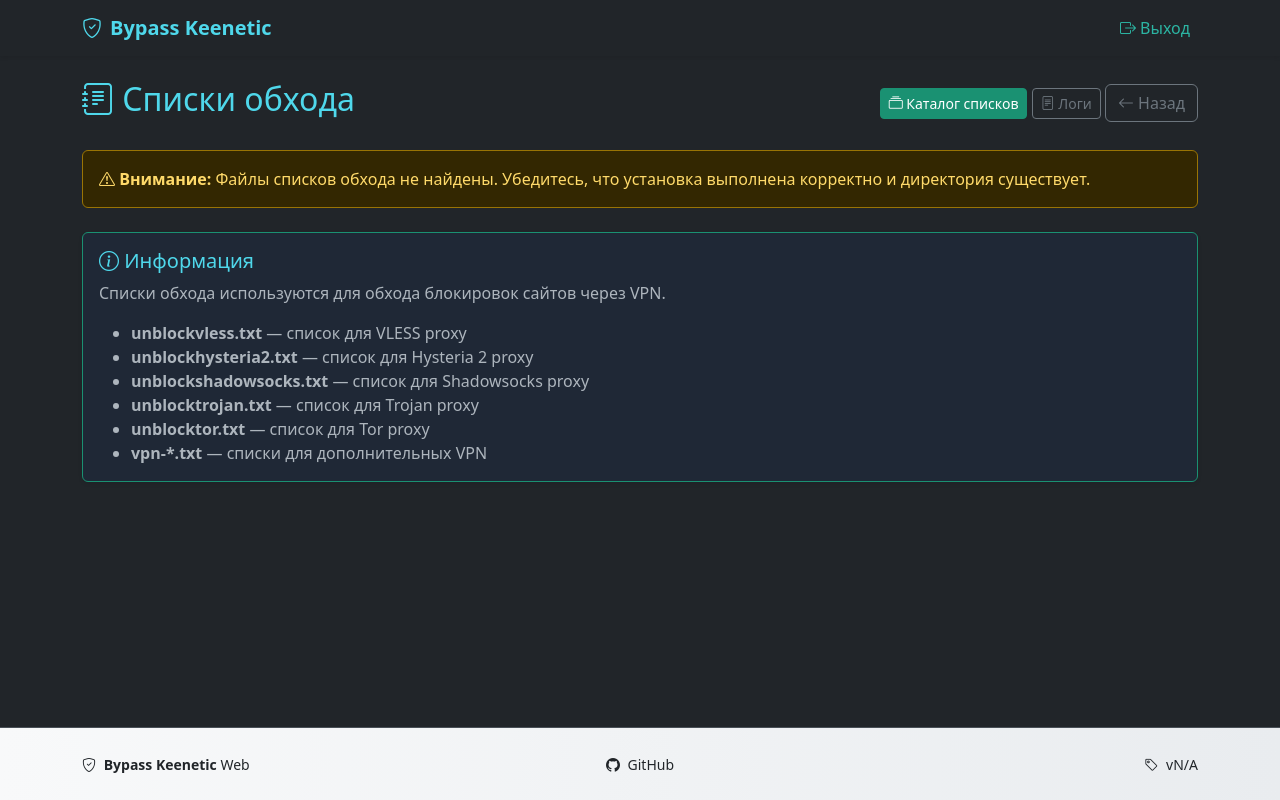
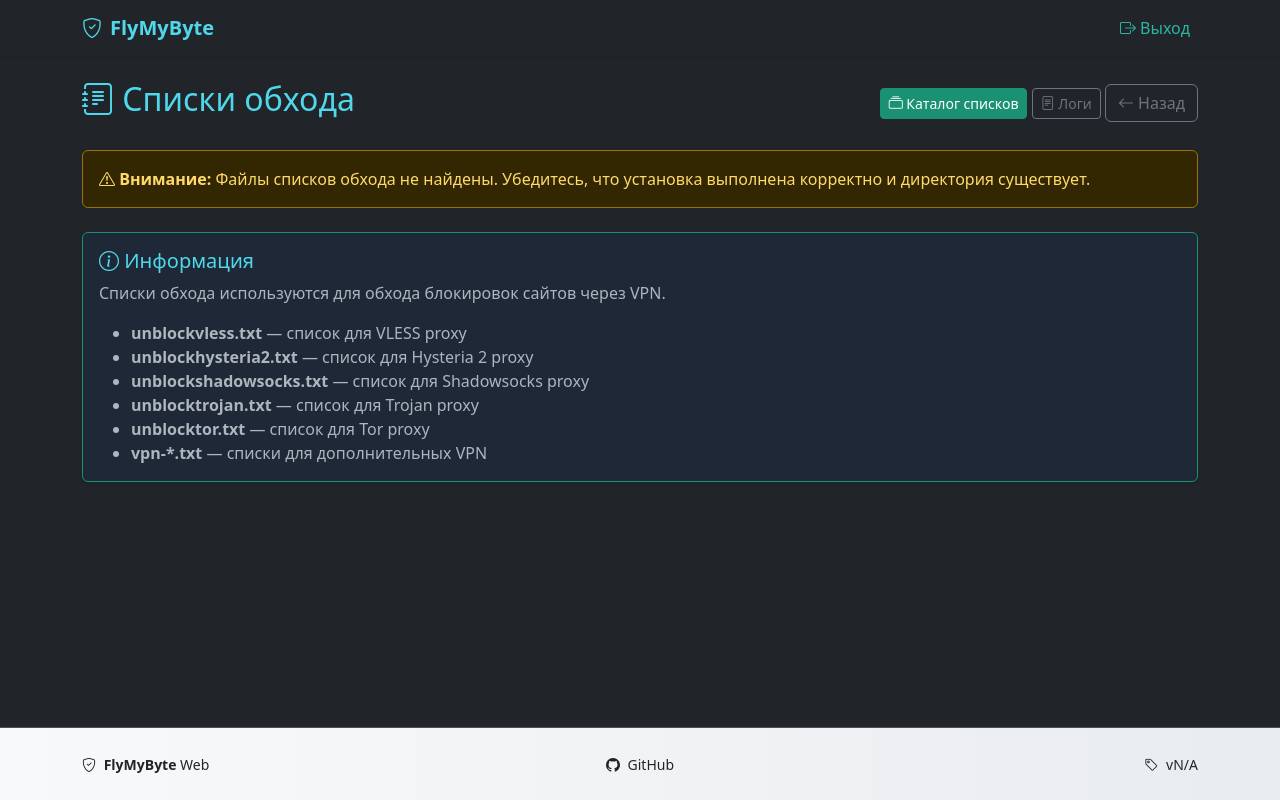
Before and after one commit to royfincher25-source/flymybyte, a Flask app: page /bypass in a window 1280 px wide. Run offline with Flask 3, Linux system fonts and the light colour scheme; the visitor is signed in with stand-in values (Sample User, id 1).

Commit message:
fix: rename Bypass Keenetic to FlyMyByte

```diff
--- a/src/web_ui/__init__.py
+++ b/src/web_ui/__init__.py
@@ -1,5 +1,5 @@
 """
-Bypass Keenetic Web Interface Package.
+FlyMyByte Web Interface Package.
 
 Flask web application for managing Keenetic router bypass.
 """
--- a/src/web_ui/core/services.py
+++ b/src/web_ui/core/services.py
@@ -1,5 +1,5 @@
 """
-Bypass Keenetic Web Interface - Key Parsers and Service Management
+FlyMyByte Web Interface - Key Parsers and Service Management
 
 Full-featured parsers for VPN keys (VLESS, Shadowsocks, Trojan, Tor).
 Memory-optimized for embedded devices (128MB RAM).
--- a/src/web_ui/core/utils.py
+++ b/src/web_ui/core/utils.py
@@ -1,5 +1,5 @@
 """
-Bypass Keenetic Web Interface - Core Utilities
+FlyMyByte Web Interface - Core Utilities
 
 Memory-optimized utilities for embedded devices (128MB RAM).
 - LRU cache with 50 entry limit (reduced from 100)
--- a/src/web_ui/routes.py
+++ b/src/web_ui/routes.py
@@ -1,5 +1,5 @@
 """
-Bypass Keenetic Web Interface - Routes
+FlyMyByte Web Interface - Routes
 
 Routes for the web interface with session-based authentication.
 """
--- a/src/web_ui/templates/backup.html
+++ b/src/web_ui/templates/backup.html
@@ -1,6 +1,6 @@
 {% extends "base.html" %}
 
-{% block title %}Бэкап — Bypass Keenetic{% endblock %}
+{% block title %}Бэкап — FlyMyByte{% endblock %}
 
 {% block content %}
 <div class="d-flex justify-content-between align-items-center mb-4">
--- a/src/web_ui/templates/base.html
+++ b/src/web_ui/templates/base.html
@@ -3,7 +3,7 @@
 <head>
     <meta charset="UTF-8">
     <meta name="viewport" content="width=device-width, initial-scale=1.0">
-    <title>{% block title %}Bypass Keenetic{% endblock %}</title>
+    <title>{% block title %}FlyMyByte{% endblock %}</title>
 
     <!-- Bootstrap 5.3 CSS -->
     <link href="https://cdn.jsdelivr.net/npm/bootstrap@5.3.0/dist/css/bootstrap.min.css" rel="stylesheet">
@@ -21,7 +21,7 @@
         <div class="container">
             <a class="navbar-brand d-flex align-items-center gap-2 fw-bold" href="{{ url_for('main.index') }}">
                 <i class="bi bi-shield-check fs-5"></i>
-                <span>Bypass Keenetic</span>
+                <span>FlyMyByte</span>
             </a>
             {% if session.get('authenticated') %}
             <div class="navbar-nav ms-auto">
@@ -55,7 +55,7 @@
                 <div class="col-md-4 text-center text-md-start mb-2 mb-md-0">
                     <small class="text-dark">
                         <i class="bi bi-shield-check me-1"></i>
-                        <strong>Bypass Keenetic</strong> Web
+                        <strong>FlyMyByte</strong> Web
                     </small>
                 </div>
                 <div class="col-md-4 text-center mb-2 mb-md-0">
--- a/src/web_ui/templates/bypass.html
+++ b/src/web_ui/templates/bypass.html
@@ -1,6 +1,6 @@
 {% extends "base.html" %}
 
-{% block title %}Списки обхода — Bypass Keenetic{% endblock %}
+{% block title %}Списки обхода — FlyMyByte{% endblock %}
 
 {% block content %}
 <div class="d-flex justify-content-between align-items-center mb-4">
--- a/src/web_ui/templates/bypass_catalog.html
+++ b/src/web_ui/templates/bypass_catalog.html
@@ -1,6 +1,6 @@
 {% extends "base.html" %}
 
-{% block title %}Каталог списков — Bypass Keenetic{% endblock %}
+{% block title %}Каталог списков — FlyMyByte{% endblock %}
 
 {% block content %}
 <div class="d-flex justify-content-between align-items-center mb-4">
--- a/src/web_ui/templates/dns_monitor.html
+++ b/src/web_ui/templates/dns_monitor.html
@@ -1,6 +1,6 @@
 {% extends "base.html" %}
 
-{% block title %}DNS Монитор — Bypass Keenetic{% endblock %}
+{% block title %}DNS Монитор — FlyMyByte{% endblock %}
 
 {% block content %}
 <div class="d-flex justify-content-between align-items-center mb-4">
--- a/src/web_ui/templates/dns_spoofing.html
+++ b/src/web_ui/templates/dns_spoofing.html
@@ -1,6 +1,6 @@
 {% extends "base.html" %}
 
-{% block title %}DNS-обход AI-доменов — Bypass Keenetic{% endblock %}
+{% block title %}DNS-обход AI-доменов — FlyMyByte{% endblock %}
 
 {% block content %}
 <div class="d-flex justify-content-between align-items-center mb-4">
--- a/src/web_ui/templates/index.html
+++ b/src/web_ui/templates/index.html
@@ -1,6 +1,6 @@
 {% extends "base.html" %}
 
-{% block title %}Главное меню — Bypass Keenetic{% endblock %}
+{% block title %}Главное меню — FlyMyByte{% endblock %}
 
 {% block content %}
 <h1 class="mb-4"><i class="bi bi-menu-app"></i> Главное меню</h1>
--- a/src/web_ui/templates/install.html
+++ b/src/web_ui/templates/install.html
@@ -1,6 +1,6 @@
 {% extends "base.html" %}
 
-{% block title %}Установка — Bypass Keenetic{% endblock %}
+{% block title %}Установка — FlyMyByte{% endblock %}
 
 {% block content %}
 <div class="d-flex justify-content-between align-items-center mb-4">
--- a/src/web_ui/templates/keys.html
+++ b/src/web_ui/templates/keys.html
@@ -1,6 +1,6 @@
 {% extends "base.html" %}
 
-{% block title %}Ключи и мосты — Bypass Keenetic{% endblock %}
+{% block title %}Ключи и мосты — FlyMyByte{% endblock %}
 
 {% block content %}
 <div class="d-flex justify-content-between align-items-center mb-4">
--- a/src/web_ui/templates/login.html
+++ b/src/web_ui/templates/login.html
@@ -1,6 +1,6 @@
 {% extends "base.html" %}
 
-{% block title %}Вход — Bypass Keenetic{% endblock %}
+{% block title %}Вход — FlyMyByte{% endblock %}
 
 {% block content %}
 <div class="row justify-content-center">
--- a/src/web_ui/templates/logs.html
+++ b/src/web_ui/templates/logs.html
@@ -1,6 +1,6 @@
 {% extends "base.html" %}
 
-{% block title %}Логи - Bypass Keenetic{% endblock %}
+{% block title %}Логи - FlyMyByte{% endblock %}
 
 {% block content %}
 <div class="d-flex justify-content-between align-items-center mb-4">
--- a/src/web_ui/templates/service.html
+++ b/src/web_ui/templates/service.html
@@ -1,6 +1,6 @@
 {% extends "base.html" %}
 
-{% block title %}Сервис — Bypass Keenetic{% endblock %}
+{% block title %}Сервис — FlyMyByte{% endblock %}
 
 {% block content %}
 <div class="d-flex justify-content-between align-items-center mb-4">
--- a/src/web_ui/templates/stats.html
+++ b/src/web_ui/templates/stats.html
@@ -1,6 +1,6 @@
 {% extends "base.html" %}
 
-{% block title %}Статистика — Bypass Keenetic{% endblock %}
+{% block title %}Статистика — FlyMyByte{% endblock %}
 
 {% block content %}
 <div class="d-flex justify-content-between align-items-center mb-4">
--- a/src/web_ui/templates/updates.html
+++ b/src/web_ui/templates/updates.html
@@ -1,6 +1,6 @@
 {% extends "base.html" %}
 
-{% block title %}Обновления — Bypass Keenetic{% endblock %}
+{% block title %}Обновления — FlyMyByte{% endblock %}
 
 {% block content %}
 <div class="d-flex justify-content-between align-items-center mb-4">
```
Also changed, not shown: 2 other files.
